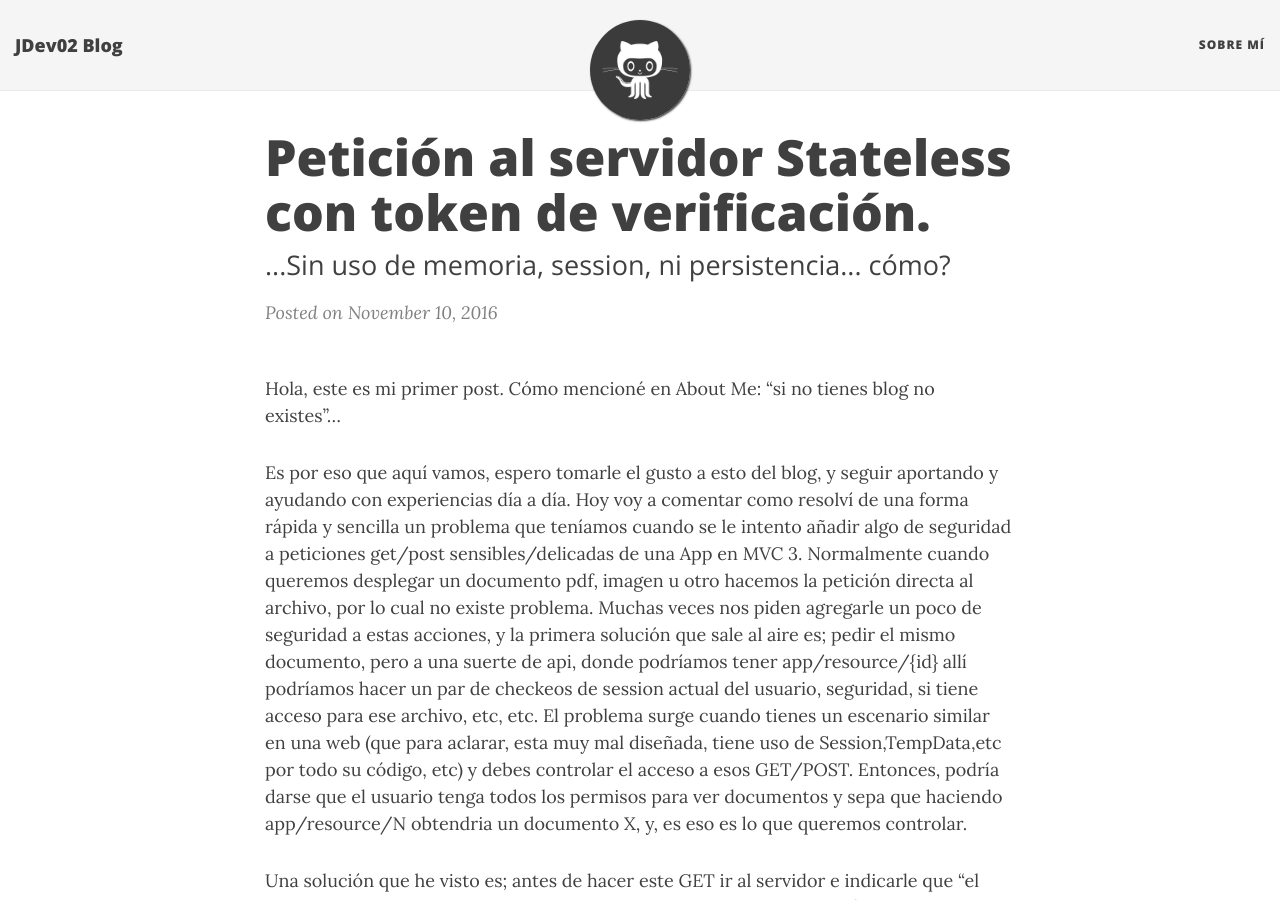
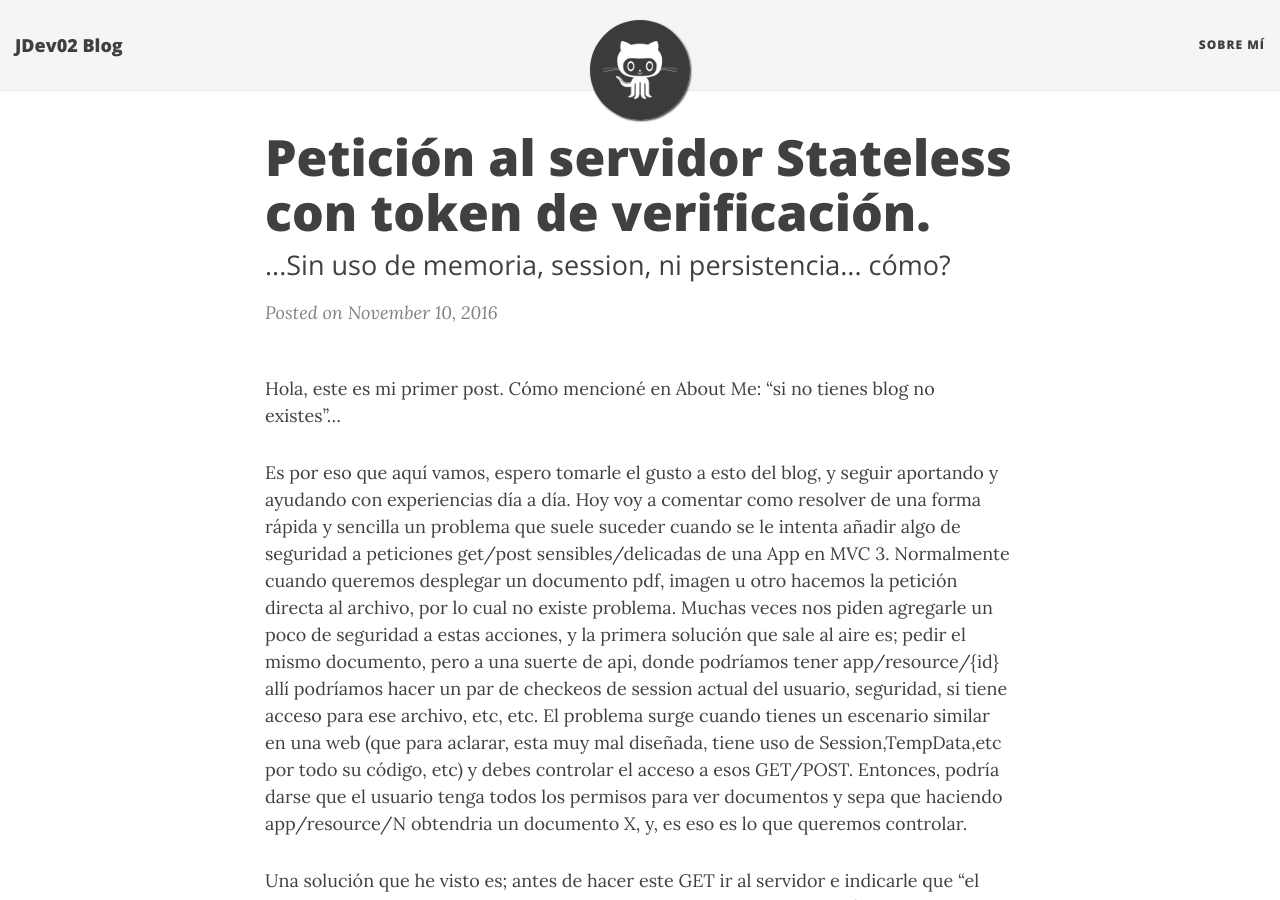
Before and after one commit to JDev02/JDev02.github.io, a Jekyll site: the page built from _posts/2016-11-10-token-stateless.md, in a window 1280 px wide and 900 px high. Built offline with Jekyll 4.4.1, drawn with Linux system fonts in a browser that asks for light colours; nearby versions of some CDN libraries; comment, search, counter and statistics services are not loaded.

Commit message:
correcciones 1er post

```diff
--- a/_posts/2016-11-10-token-stateless.md
+++ b/_posts/2016-11-10-token-stateless.md
@@ -8,7 +8,7 @@ Hola, este es mi primer post.
 Cómo mencioné en About Me: “si no tienes blog no existes”...
 
 Es por eso que aquí vamos, espero tomarle el gusto a esto del blog, y seguir aportando y ayudando con experiencias día a día.
-Hoy voy a comentar como resolví de una forma rápida y sencilla un problema que teníamos cuando se le intento añadir algo de seguridad a peticiones get/post sensibles/delicadas de una App en MVC 3.
+Hoy voy a comentar como resolver de una forma rápida y sencilla un problema que suele suceder cuando se le intenta añadir algo de seguridad a peticiones get/post sensibles/delicadas de una App en MVC 3.
 Normalmente cuando queremos desplegar un documento pdf, imagen u otro hacemos la petición directa al archivo, por lo cual no existe problema.
 Muchas veces nos piden agregarle un poco de seguridad a estas acciones, y la primera solución que sale al aire es; pedir el mismo documento, pero a una suerte de api, donde podríamos tener app/resource/{id} allí podríamos hacer un par de checkeos de session actual del usuario, seguridad, si tiene acceso para ese archivo, etc, etc.
 El problema surge cuando tienes un escenario similar en una web (que para aclarar, esta muy mal diseñada, tiene uso de Session,TempData,etc por todo su código, etc) y debes controlar el acceso a esos GET/POST.
```
